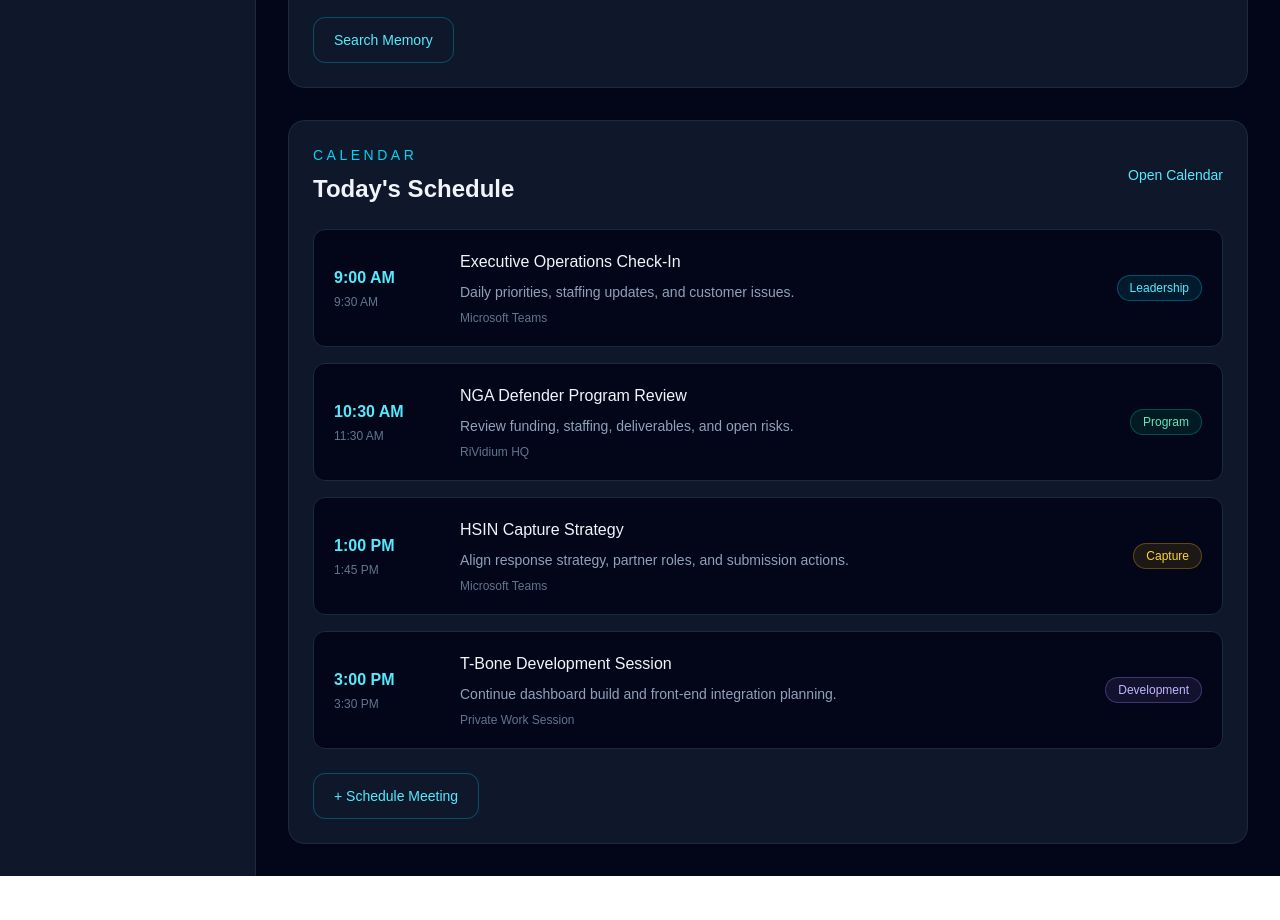
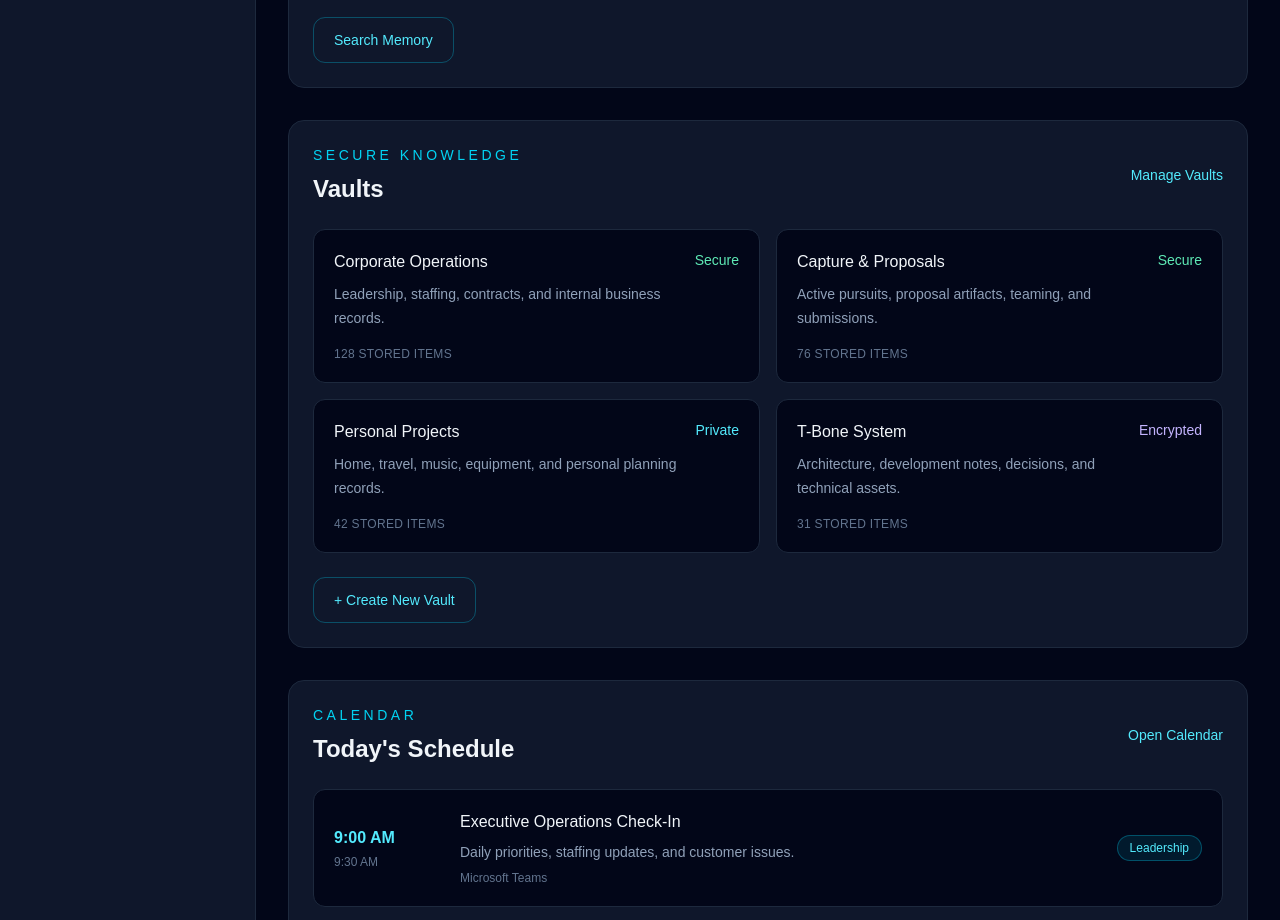
Before and after one commit to jameswilliamsusmc/tbone-dashboard, a Next.js app: page / in a window 1280 px wide. Shown: the part 2220-3140 px from the top of the page. Before the commit the page ends 3096 px from the top, so only its background shows below. Built offline with nearby package versions, Linux system fonts and the light colour scheme.

Commit message:
Add Vaults dashboard section

```diff
--- a/src/app/page.tsx
+++ b/src/app/page.tsx
@@ -126,7 +126,36 @@ const memories = [
     accentClass: "bg-violet-400",
   },
 ];
-
+const vaults = [
+  {
+    name: "Corporate Operations",
+    detail: "Leadership, staffing, contracts, and internal business records.",
+    items: 128,
+    status: "Secure",
+    statusClass: "text-emerald-300",
+  },
+  {
+    name: "Capture & Proposals",
+    detail: "Active pursuits, proposal artifacts, teaming, and submissions.",
+    items: 76,
+    status: "Secure",
+    statusClass: "text-emerald-300",
+  },
+  {
+    name: "Personal Projects",
+    detail: "Home, travel, music, equipment, and personal planning records.",
+    items: 42,
+    status: "Private",
+    statusClass: "text-cyan-300",
+  },
+  {
+    name: "T-Bone System",
+    detail: "Architecture, development notes, decisions, and technical assets.",
+    items: 31,
+    status: "Encrypted",
+    statusClass: "text-violet-300",
+  },
+];
 const schedule = [
   {
     time: "9:00 AM",
@@ -573,7 +602,59 @@ export default function Home() {
               Search Memory
             </button>
           </section>
+          <section
+            id="vaults"
+            className="mt-8 scroll-mt-6 rounded-2xl border border-slate-800 bg-slate-900 p-6"
+          >
+            <div className="mb-6 flex items-center justify-between">
+              <div>
+                <p className="text-sm uppercase tracking-[0.25em] text-cyan-400">
+                  Secure Knowledge
+                </p>
+                <h3 className="mt-2 text-2xl font-semibold">Vaults</h3>
+              </div>
 
+              <button
+                type="button"
+                className="text-sm font-medium text-cyan-300 hover:text-cyan-200"
+              >
+                Manage Vaults
+              </button>
+            </div>
+
+            <div className="grid gap-4 md:grid-cols-2">
+              {vaults.map((vault) => (
+                <article
+                  key={vault.name}
+                  className="rounded-xl border border-slate-800 bg-slate-950 p-5"
+                >
+                  <div className="flex items-start justify-between gap-4">
+                    <div>
+                      <h4 className="font-medium text-slate-100">{vault.name}</h4>
+                      <p className="mt-2 text-sm leading-6 text-slate-400">
+                        {vault.detail}
+                      </p>
+                    </div>
+
+                    <span className={`text-sm font-medium ${vault.statusClass}`}>
+                      {vault.status}
+                    </span>
+                  </div>
+
+                  <p className="mt-4 text-xs uppercase tracking-wide text-slate-500">
+                    {vault.items} stored items
+                  </p>
+                </article>
+              ))}
+            </div>
+
+            <button
+              type="button"
+              className="mt-6 rounded-xl border border-cyan-400/30 px-5 py-3 text-sm font-medium text-cyan-300 hover:bg-cyan-400/10"
+            >
+              + Create New Vault
+            </button>
+          </section>
           <section id="memories"
             className="mt-8 scroll-mt-6 rounded-2xl border border-slate-800 bg-slate-900 p-6"
           >
```
